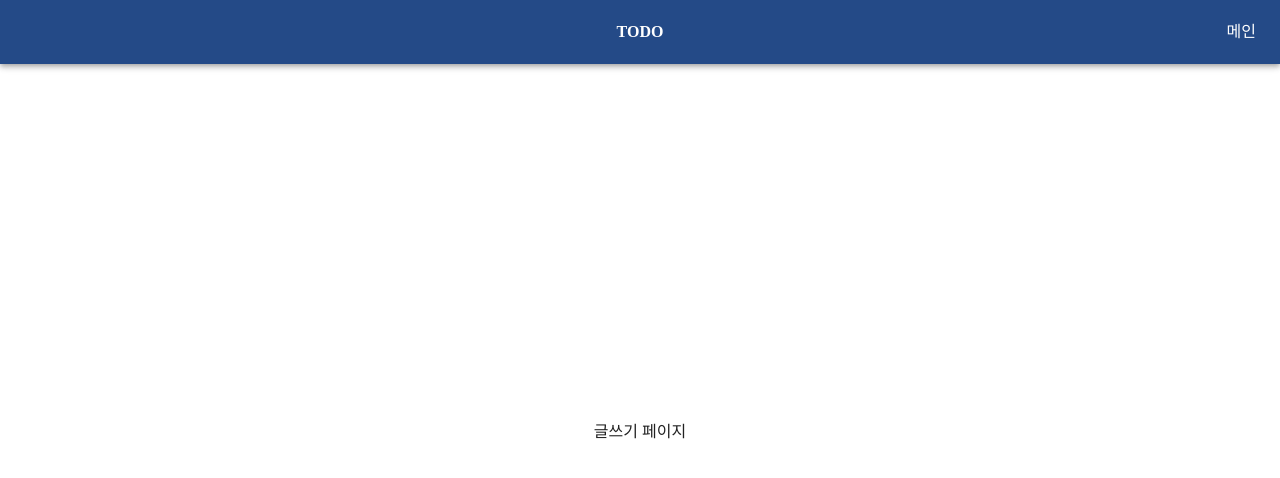
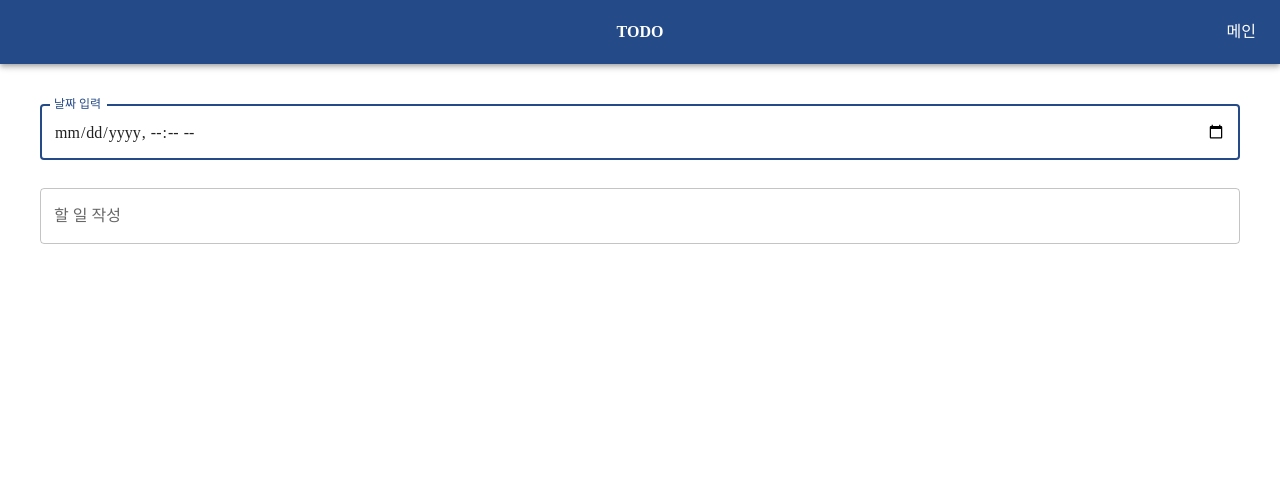
Before and after one commit to kimhyeji/react_todoList_2024, a React (Create React App) app: page /#/write in a window 1280 px wide. Shown: the top 478 px of the page. Built offline with nearby package versions, Linux system fonts and the light colour scheme; a web font is replaced by a local one.

Commit message:
할 일 작성 페이지 디자인

```diff
--- a/src/compoents/NoticeSnackbar.js
+++ b/src/compoents/NoticeSnackbar.js
@@ -1,4 +1,4 @@
-import {atom, useRecoilState} from "recoil";
+import { atom, useRecoilState } from "recoil";
 
 const Alert = React.forwardRef((props, ref) => {
     return (
--- a/src/compoents/TodosEmpty.js
+++ b/src/compoents/TodosEmpty.js
@@ -1,5 +1,5 @@
-import {NavLink} from "react-router-dom";
-import {Button} from "@mui/material";
+import { NavLink } from "react-router-dom";
+import { Button } from "@mui/material";
 
 export default function TodosEmpty() {
     return (
--- a/src/compoents/pages/WritePage.js
+++ b/src/compoents/pages/WritePage.js
@@ -1,10 +1,12 @@
+import { TextField } from "@mui/material";
+
 export default function WritePage() {
     return (
       <>
-        <div className="flex-1 flex justify-center items-center">
-          <div>
-            <span>글쓰기 페이지</span>
-          </div>
+        <div className="flex-1 flex p-10 flex-col gap-7">
+          <TextField label="날짜 입력" focused type="datetime-local"/>
+
+          <TextField label="할 일 작성" multiline/>
         </div>
       </>
     );
```
